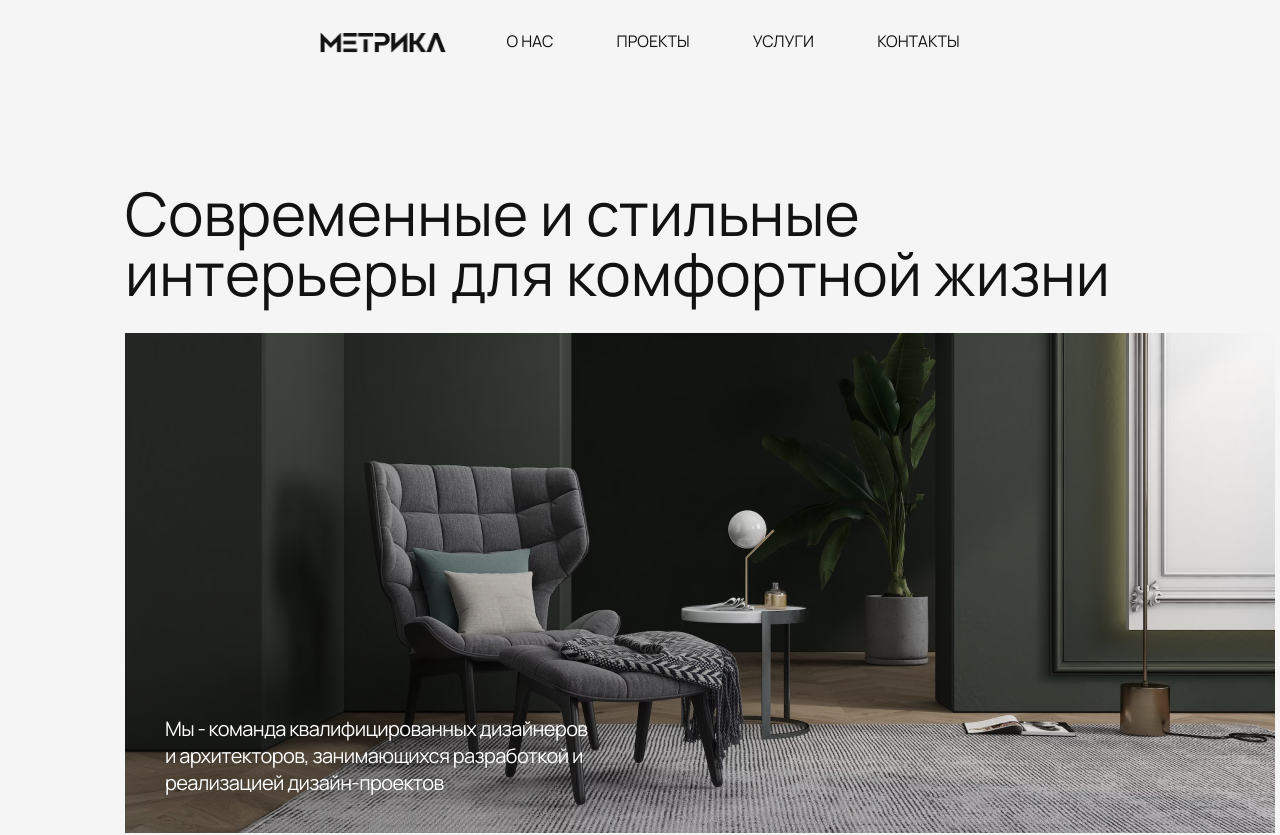
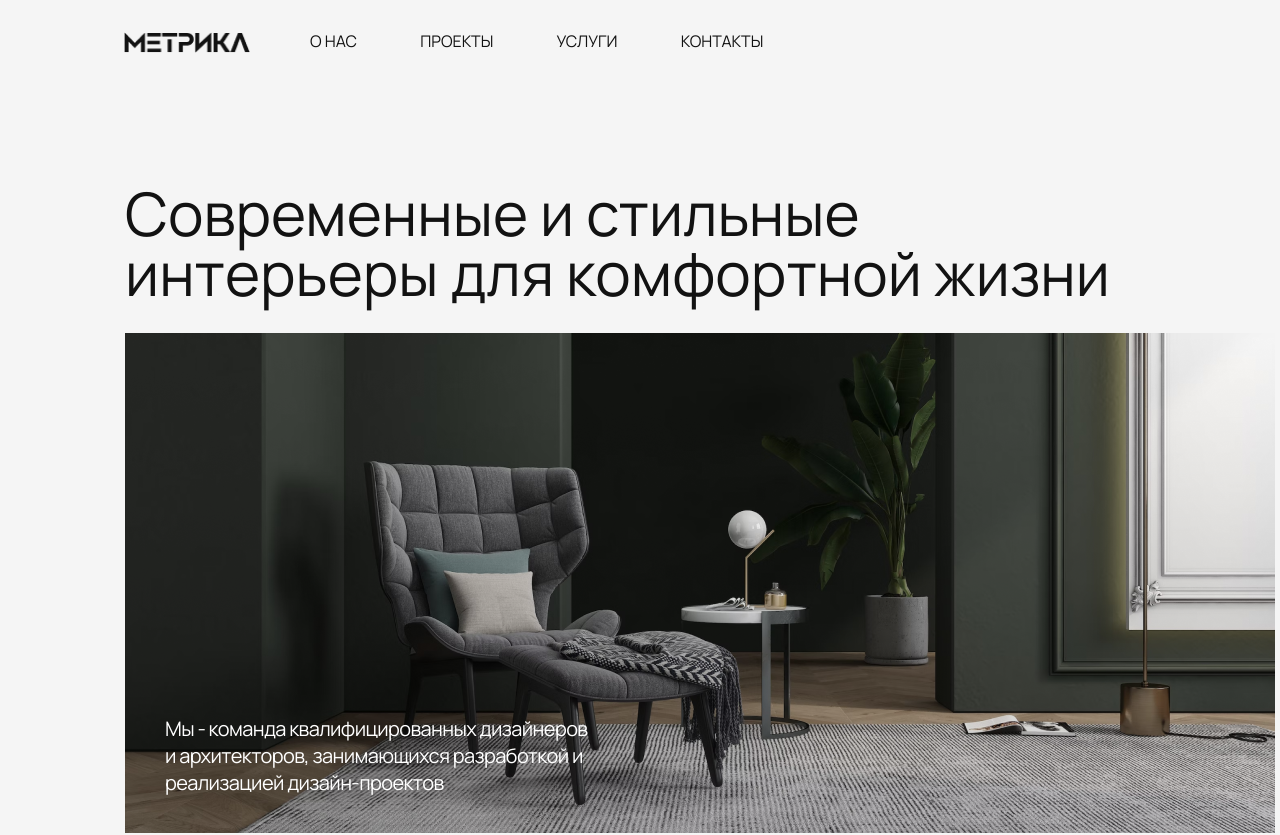
Before and after one commit to MrFarEast/interiors, a plain HTML site: page index.html in a window 1280 px wide. Shown: the top 835 px of the page. Drawn offline with Linux system fonts and the light colour scheme.

Commit message:
Update style.css

```diff
--- a/styles/style.css
+++ b/styles/style.css
@@ -13,10 +13,7 @@ body {
 
 }
 
-.header_container {
 
- margin: 0 auto;
-}
 
 .header_logo_img {
   width: 126px;
```
